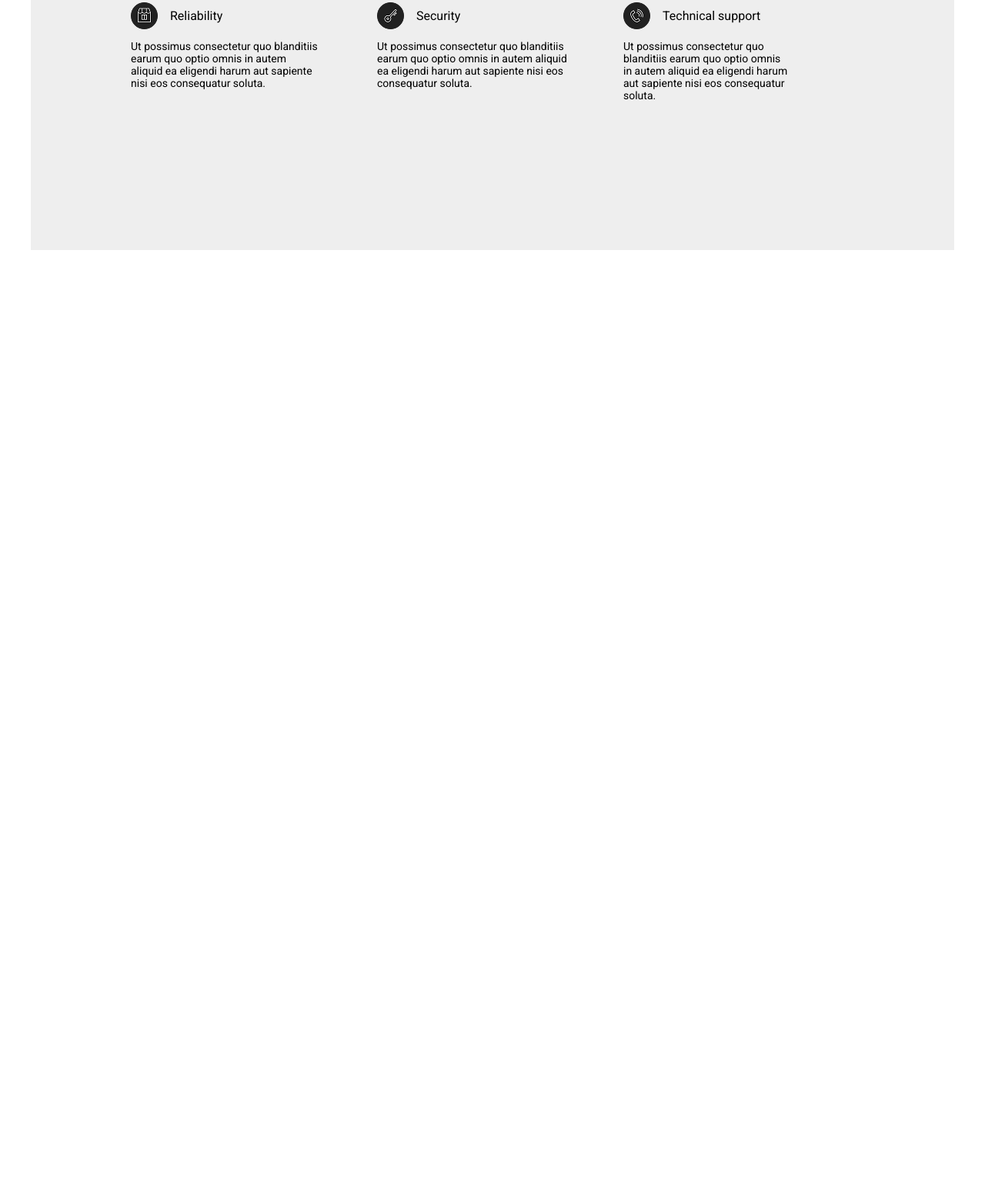
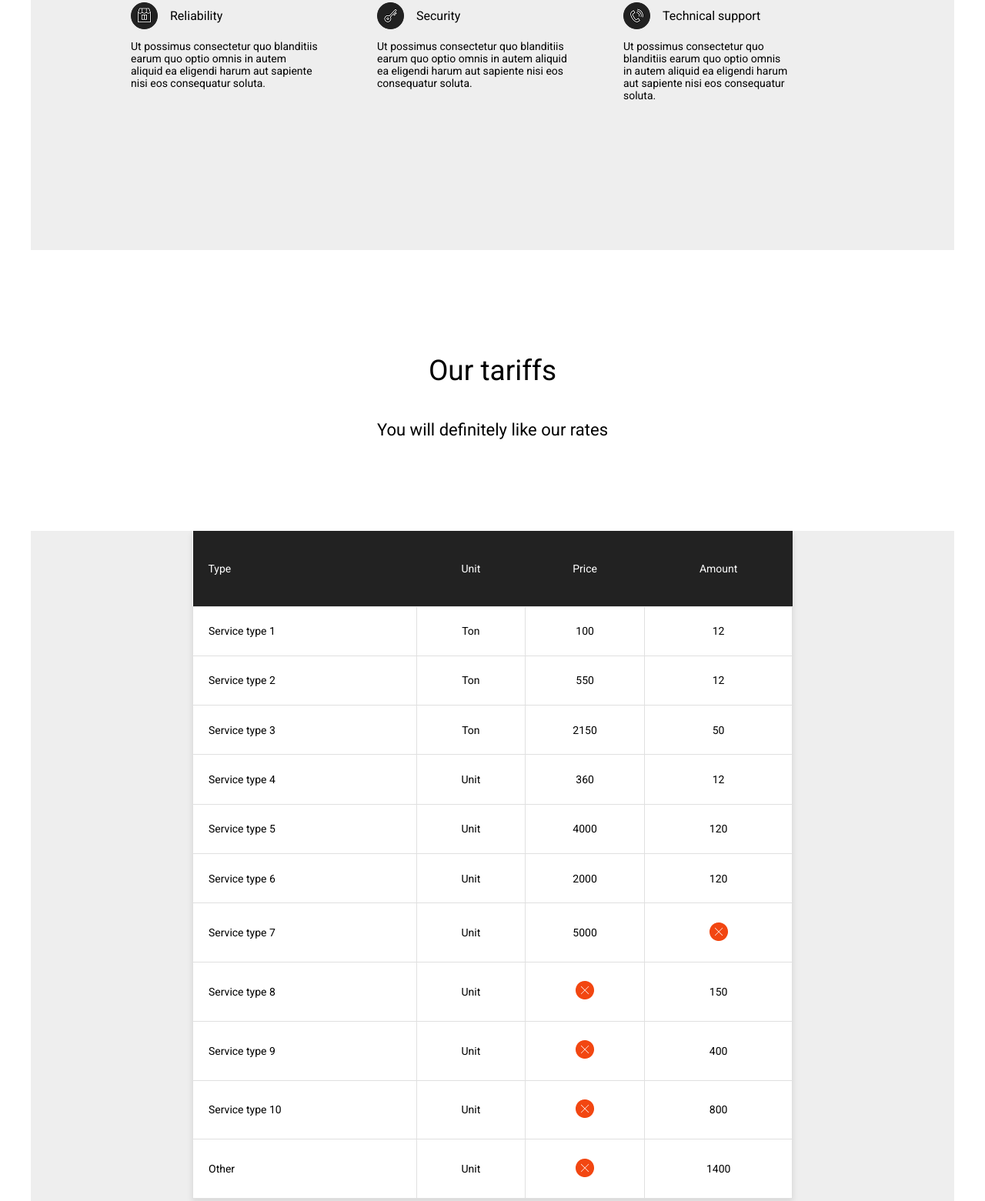
Before and after one commit to maxsimys555/AutoService, a plain HTML site: page index.html in a window 1280 px wide. Shown: the part 3134-4695 px from the top of the page at 77% size. Before the commit the page ends 3459 px from the top, so only its background shows below. Drawn offline with Linux system fonts and the light colour scheme.

Commit message:
fifth menu complected

```diff
--- a/index.css
+++ b/index.css
@@ -20,7 +20,7 @@ body {
   margin: 0 auto;
   display: flex;
   flex-direction: column;
-  font-family: "Roboto" ;
+  font-family: "Roboto";
 }
 .sitemenu {
   position: relative;
@@ -175,25 +175,21 @@ input[type="text"] {
   height: 96px;
   background: white;
 }
-.our h2{
+.our h2 {
   margin-top: 134px;
   margin-left: 487px;
   font: 37px "Roboto";
-
 }
-.ourservice{
+.ourservice {
   display: flex;
   gap: 20px;
   margin-top: 89px;
   margin-left: 130px;
 }
-.ourservice div{
-
-
+.ourservice div {
   width: 300px;
   height: 419px;
 }
-
 
 .ourservice > div:first-child h3,
 .ourservice > div:last-child h3 {
@@ -201,11 +197,11 @@ input[type="text"] {
   margin-left: 30px;
   margin-top: 61px;
 }
-.ourservice > div:first-child h3{
+.ourservice > div:first-child h3 {
   margin-right: 180px;
   margin-bottom: 25px;
 }
-.ourservice > div:last-child h3{
+.ourservice > div:last-child h3 {
   margin-right: 43px;
   margin-bottom: 25px;
 }
@@ -222,21 +218,20 @@ input[type="text"] {
   margin-right: 38px;
   margin-top: 14px;
 }
-.ourservice > div:first-child p{
+.ourservice > div:first-child p {
   margin-left: 30px;
   margin-right: 37px;
   margin-top: 14px;
 }
-.ourservice > div:last-child p{
+.ourservice > div:last-child p {
   margin-left: 30px;
   margin-right: 36px;
   margin-top: 27px;
 }
-.ourservice hr{
+.ourservice hr {
   width: 240px;
-
 }
-.Request button{
+.Request button {
   width: 178px;
   height: 45px;
   border: 3px solid black;
@@ -245,28 +240,27 @@ input[type="text"] {
   background-color: white;
   border-radius: 3px;
 }
-.Request{
+.Request {
   display: flex;
   gap: 142px;
   width: 100%;
   font-size: 14px;
   text-align: center;
 }
-.Request > button:last-child{
+.Request > button:last-child {
   margin-right: 195px;
 }
-.Request > button:first-child{
+.Request > button:first-child {
   margin-left: 187px;
-
 }
-.Request > button:hover{
+.Request > button:hover {
   box-shadow: 0px 4px 4px rgba(0, 0, 0, 0.25);
 }
-.Request > button:active{
-  background-color: #FFE100
+.Request > button:active {
+  background-color: #ffe100;
 }
 .ourservice > div:hover {
-  box-shadow: 0 4px 20px rgba(0,0,0,0.15);
+  box-shadow: 0 4px 20px rgba(0, 0, 0, 0.15);
   border-radius: 10px;
 }
 .why {
@@ -275,21 +269,21 @@ box-shadow: 0px 4px 4px rgba(0, 0, 0, 0.25);
   background-color: #eeeeee;
   margin-top: 67px;
 }
-.why h1{
+.why h1 {
   font-size: 37px;
-  margin-top: 150px ;
+  margin-top: 150px;
   text-align: center;
   font-weight: normal;
 }
-.why h3{
+.why h3 {
   font-size: 21px;
-  margin-top: 43px ;
+  margin-top: 43px;
   margin-right: 364px;
   margin-left: 365px;
   font-weight: normal;
   text-align: center;
 }
-.icons{
+.icons {
   display: grid;
   grid-template-columns: 1fr 74px 1fr 65px 1fr;
   grid-auto-rows: auto;
@@ -298,48 +292,122 @@ box-shadow: 0px 4px 4px rgba(0, 0, 0, 0.25);
   margin-right: 212px;
   margin-top: 101px;
 }
-.icons > div:nth-child(1) { grid-column: 1; }
-.icons > div:nth-child(2) { grid-column: 3; }
-.icons > div:nth-child(3) { grid-column: 5; }
-.icons > div:nth-child(4) { grid-column: 1; grid-row: 2; }
-.icons > div:nth-child(5) { grid-column: 3; grid-row: 2; }
-.icons > div:nth-child(6) { grid-column: 5; grid-row: 2; }
+.icons > div:nth-child(1) {
+  grid-column: 1;
+}
+.icons > div:nth-child(2) {
+  grid-column: 3;
+}
+.icons > div:nth-child(3) {
+  grid-column: 5;
+}
+.icons > div:nth-child(4) {
+  grid-column: 1;
+  grid-row: 2;
+}
+.icons > div:nth-child(5) {
+  grid-column: 3;
+  grid-row: 2;
+}
+.icons > div:nth-child(6) {
+  grid-column: 5;
+  grid-row: 2;
+}
 .iconah4 {
-  display: flex;           /* выстраиваем картинку и заголовок в ряд */
-  align-items: center;     /* выравниваем по вертикали */
-  gap: 16px;               /* отступ между картинкой и h4 */
+  display: flex; /* выстраиваем картинку и заголовок в ряд */
+  align-items: center; /* выравниваем по вертикали */
+  gap: 16px; /* отступ между картинкой и h4 */
   margin: 0;
-
 }
 .iconah4 h4 {
   font-weight: normal;
   margin: 0;
 }
 .iconah4 img {
-  width: 35px;             /* подгони под свой размер */
+  width: 35px;
   height: 35px;
 }
-.icons p{
+.icons p {
   margin-top: 14px;
   font-size: 14px;
   margin-bottom: 0;
 }
-.icons > :first-child p{
+.icons > :first-child p {
   font-size: 13px;
 }
-.icons > :nth-child(2) p{
+.icons > :nth-child(2) p {
   font-size: 13px;
   width: 255px;
 }
-.icons > :nth-child(3) p{
+.icons > :nth-child(3) p {
   width: 218px;
 }
-.icons > :nth-child(4) p{
+.icons > :nth-child(4) p {
   width: 246px;
 }
-.icons > :nth-child(5) p{
+.icons > :nth-child(5) p {
   width: 255px;
 }
-.icons > :nth-child(6) p{
+.icons > :nth-child(6) p {
   width: 218px;
 }
+
+.ourtar {
+  width: 100%;
+  text-align: center;
+}
+.ourtar h1 {
+  font-size: 37px;
+  font-weight: normal;
+  margin-top: 135px;
+  margin-bottom: 0;
+}
+.ourtar h3 {
+  font-size: 22px;
+  font-weight: normal;
+  margin-top: 43px;
+  margin-bottom: 0;
+}
+.typemenugrey {
+  width: 100%;
+  height: 1018px;
+  background-color: #eeeeee;
+  margin-top: 119px;
+}
+.service-table {
+  width: 780px;
+  height: 868px;
+  border-collapse: collapse;
+  font-size: 14px;
+
+  background: white;
+  box-shadow: 0 4px 8px rgba(0, 0, 0, 0.1);
+  margin: 0 210px 150px 210px;
+}
+
+.service-table thead th {
+  background: #222222;
+  color: #fff;
+  height: 98px;
+  border: none;
+  font-weight: normal;
+}
+
+.service-table th,
+.service-table td {
+  padding: 20px;
+  text-align: left;
+  border: 1px solid #e0e0e0;
+}
+
+.service-table tbody tr:hover {
+  background: #f5f5f5;
+}
+.service-table th:first-child,
+.service-table td:first-child {
+  text-align: left;
+}
+.service-table th:not(:first-child),
+.service-table td:not(:first-child) {
+  text-align: center;
+}
--- a/index.html
+++ b/index.html
@@ -71,23 +71,30 @@
         <h2>Our service</h2>
 
         <div class="ourservice">
-
           <div>
             <h3>Service 1</h3>
-            <hr>
-            <p>Lorem ipsum dolor sit amet, consectetuer adipiscing elit. Aenean commodo ligula eget dolor. Aenean massa.</p>
+            <hr />
+            <p>
+              Lorem ipsum dolor sit amet, consectetuer adipiscing elit. Aenean
+              commodo ligula eget dolor. Aenean massa.
+            </p>
           </div>
           <div>
             <h3>Service 2</h3>
-            <hr>
-            <p>Lorem ipsum dolor sit amet, consectetuer adipiscing elit. Aenean commodo ligula eget dolor. Aenean massa.</p>
+            <hr />
+            <p>
+              Lorem ipsum dolor sit amet, consectetuer adipiscing elit. Aenean
+              commodo ligula eget dolor. Aenean massa.
+            </p>
           </div>
           <div>
             <h3>Service 3</h3>
-            <hr>
-            <p>Lorem ipsum dolor sit amet, consectetuer adipiscing elit. Aenean commodo ligula eget dolor. Aenean massa.</p>
+            <hr />
+            <p>
+              Lorem ipsum dolor sit amet, consectetuer adipiscing elit. Aenean
+              commodo ligula eget dolor. Aenean massa.
+            </p>
           </div>
-
         </div>
 
         <div class="Request">
@@ -98,52 +105,163 @@
       </section>
       <section class="why">
         <h1>Why choose us?</h1>
-        <h3>Our goal is to bring value to our client through high quality services.</h3>
+        <h3>
+          Our goal is to bring value to our client through high quality
+          services.
+        </h3>
         <div class="icons">
           <div>
             <div class="iconah4">
-            <img src="local.png">
+              <img src="local.png" />
               <h4>Availability</h4>
             </div>
-            <p>Metus fringilla nec ullamcorper odio aliquam lacinia conubia mauris tempor.</p>
+            <p>
+              Metus fringilla nec ullamcorper odio aliquam lacinia conubia
+              mauris tempor.
+            </p>
           </div>
           <div>
             <div class="iconah4">
-            <img src="money.png">
+              <img src="money.png" />
               <h4>Flexibility</h4>
             </div>
-            <p>Mollis pretium lorem primis senectus habitasse lectus scelerisque donec, ultricies tortor suspendisse adipiscing fusce morbi volutpat pellentesque, consectetur mi risus molestie curae malesuada cum.</p>
+            <p>
+              Mollis pretium lorem primis senectus habitasse lectus scelerisque
+              donec, ultricies tortor suspendisse adipiscing fusce morbi
+              volutpat pellentesque, consectetur mi risus molestie curae
+              malesuada cum.
+            </p>
           </div>
           <div>
             <div class="iconah4">
-            <img src="serv.png">
+              <img src="serv.png" />
               <h4>Service</h4>
             </div>
-            <p>Mollis pretium lorem primis senectus habitasse lectus scelerisque donec, ultricies tortor suspendisse adipiscing fusce morbi.</p>
+            <p>
+              Mollis pretium lorem primis senectus habitasse lectus scelerisque
+              donec, ultricies tortor suspendisse adipiscing fusce morbi.
+            </p>
           </div>
           <div>
             <div class="iconah4">
-            <img src="mag.png">
+              <img src="mag.png" />
               <h4>Reliability</h4>
             </div>
-            <p>Ut possimus consectetur quo blanditiis earum quo optio omnis in autem aliquid ea eligendi harum aut sapiente nisi eos consequatur soluta.</p>
+            <p>
+              Ut possimus consectetur quo blanditiis earum quo optio omnis in
+              autem aliquid ea eligendi harum aut sapiente nisi eos consequatur
+              soluta.
+            </p>
           </div>
           <div>
             <div class="iconah4">
-            <img src="key.png">
+              <img src="key.png" />
               <h4>Security</h4>
             </div>
-            <p>Ut possimus consectetur quo blanditiis earum quo optio omnis in autem aliquid ea eligendi harum aut sapiente nisi eos consequatur soluta.</p>
+            <p>
+              Ut possimus consectetur quo blanditiis earum quo optio omnis in
+              autem aliquid ea eligendi harum aut sapiente nisi eos consequatur
+              soluta.
+            </p>
           </div>
           <div>
             <div class="iconah4">
-            <img src="tel.png">
+              <img src="tel.png" />
               <h4>Technical support</h4>
             </div>
-            <p>Ut possimus consectetur quo blanditiis earum quo optio omnis in autem aliquid ea eligendi harum aut sapiente nisi eos consequatur soluta.</p>
+            <p>
+              Ut possimus consectetur quo blanditiis earum quo optio omnis in
+              autem aliquid ea eligendi harum aut sapiente nisi eos consequatur
+              soluta.
+            </p>
           </div>
         </div>
-
+      </section>
+      <section class="ourtariff">
+        <div class="ourtar">
+          <h1>Our tariffs</h1>
+          <h3>You will definitely like our rates</h3>
+        </div>
+        <div class="typemenugrey">
+          <table class="service-table">
+            <thead>
+              <tr>
+                <th>Type</th>
+                <th>Unit</th>
+                <th>Price</th>
+                <th>Amount</th>
+              </tr>
+            </thead>
+            <tbody>
+              <tr>
+                <td>Service type 1</td>
+                <td>Ton</td>
+                <td>100</td>
+                <td>12</td>
+              </tr>
+              <tr>
+                <td>Service type 2</td>
+                <td>Ton</td>
+                <td>550</td>
+                <td>12</td>
+              </tr>
+              <tr>
+                <td>Service type 3</td>
+                <td>Ton</td>
+                <td>2150</td>
+                <td>50</td>
+              </tr>
+              <tr>
+                <td>Service type 4</td>
+                <td>Unit</td>
+                <td>360</td>
+                <td>12</td>
+              </tr>
+              <tr>
+                <td>Service type 5</td>
+                <td>Unit</td>
+                <td>4000</td>
+                <td>120</td>
+              </tr>
+              <tr>
+                <td>Service type 6</td>
+                <td>Unit</td>
+                <td>2000</td>
+                <td>120</td>
+              </tr>
+              <tr>
+                <td>Service type 7</td>
+                <td>Unit</td>
+                <td>5000</td>
+                <td><img src="Frame.png" /></td>
+              </tr>
+              <tr>
+                <td>Service type 8</td>
+                <td>Unit</td>
+                <td><img src="Frame.png" /></td>
+                <td>150</td>
+              </tr>
+              <tr>
+                <td>Service type 9</td>
+                <td>Unit</td>
+                <td><img src="Frame.png" /></td>
+                <td>400</td>
+              </tr>
+              <tr>
+                <td>Service type 10</td>
+                <td>Unit</td>
+                <td><img src="Frame.png" /></td>
+                <td>800</td>
+              </tr>
+              <tr>
+                <td>Other</td>
+                <td>Unit</td>
+                <td><img src="Frame.png" /></td>
+                <td>1400</td>
+              </tr>
+            </tbody>
+          </table>
+        </div>
       </section>
     </div>
   </body>
```
Also changed, not shown: Frame.png (added). Lines whose indentation alone changed are shown as unchanged.
